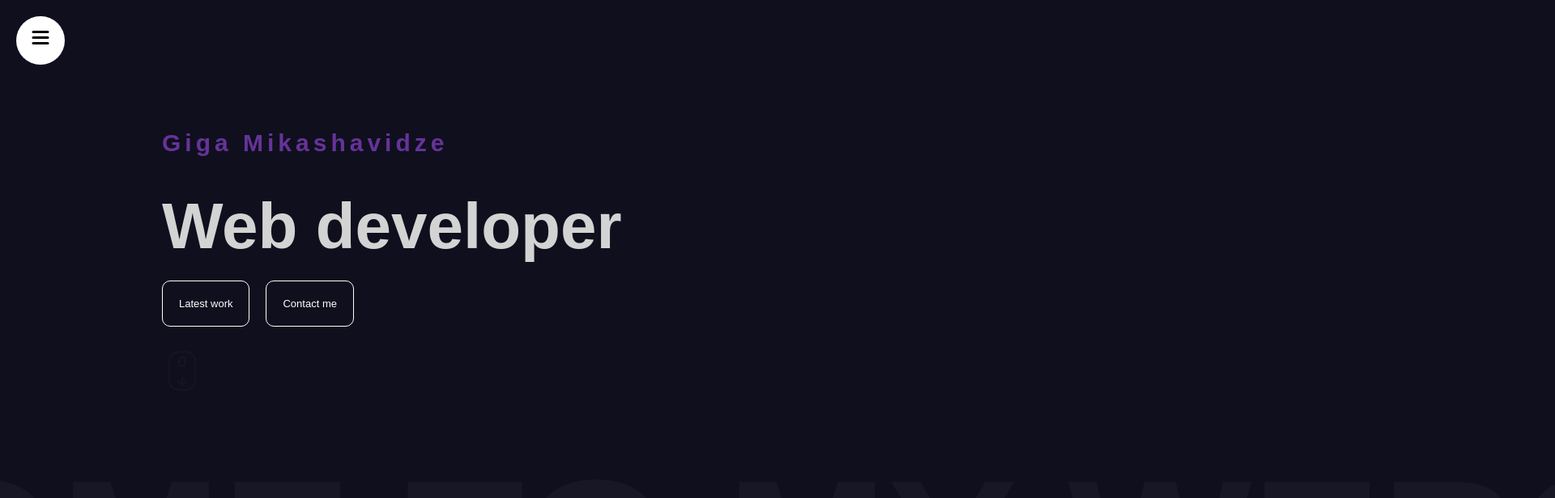
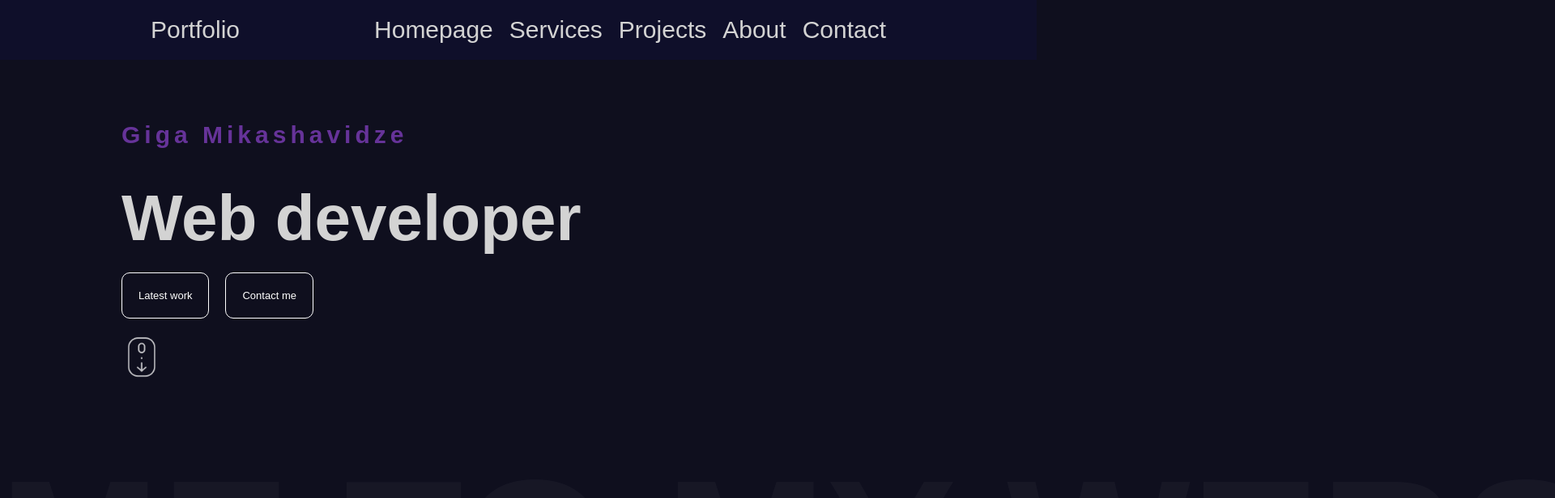
Before and after one commit to giga541/portfolio, a React (Vite) app: page / in a window 1280 px wide. Shown: the top 616 px of the page at 81% size, 1920 px wide, since content can reach past the window. Built offline with nearby package versions, Linux system fonts and the light colour scheme.

Commit message:
change styles

```diff
--- a/src/App.jsx
+++ b/src/App.jsx
@@ -1,5 +1,4 @@
 import "./app.scss";
-import Sidebar from "./components/sidebar/Sidebar";
 import Hero from "./components/hero/Hero";
 import Services from "./components/services/Services";
 import Projects from "./components/projects/Projects";
@@ -9,7 +8,6 @@ function App() {
   return (
     <div>
       <section id="Homepage">
-        <Sidebar />
         <Hero />
       </section>
       <section id="Services">
@@ -18,8 +16,10 @@ function App() {
       <section id="Projects">
         <Projects />
       </section>
-      {/* <section id="About">About</section> */}
-      <section id="Contact">{/* <Contact /> */}</section>
+      <section id="About">About</section>
+      <section id="Contact">
+        <Contact />
+      </section>
     </div>
   );
 }
--- a/src/app.scss
+++ b/src/app.scss
@@ -21,7 +21,7 @@ a {
 }
 
 section {
-  // height: 100vh;
+  height: 100vh;
   // scroll-snap-align: center;
 }
 
--- /dev/null
+++ b/src/components/hero/Header.jsx
@@ -0,0 +1,37 @@
+import "./header.scss";
+import { motion } from "framer-motion";
+
+const variants = {
+  initial: { x: -500, opacity: 0 },
+  animate: {
+    x: 0,
+    opacity: 1,
+    transition: { duration: 1, staggerChildren: 0.1 },
+  },
+};
+
+const Header = () => {
+  const items = ["Homepage", "Services", "Projects", "About", "Contact"];
+
+  return (
+    <motion.div
+      className="header"
+      variants={variants}
+      initial="initial"
+      animate="animate"
+    >
+      <motion.div className="portfolio" variants={variants}>
+        Portfolio
+      </motion.div>
+      <motion.div className="items" variants={variants}>
+        {items.map(item => (
+          <a href={`#${item}`} key={item}>
+            {item}
+          </a>
+        ))}
+      </motion.div>
+    </motion.div>
+  );
+};
+
+export default Header;
--- a/src/components/hero/Hero.jsx
+++ b/src/components/hero/Hero.jsx
@@ -1,5 +1,6 @@
 import "./hero.scss";
 import { motion } from "framer-motion";
+import Header from "./Header";
 
 const textVariants = {
   initial: { x: -500, opacity: 0 },
@@ -25,6 +26,7 @@ const slidingVariants = {
 const Hero = () => {
   return (
     <div className="hero">
+      <Header />
       <div className="wrapper">
         <motion.div
           className="text-container"
--- /dev/null
+++ b/src/components/hero/header.scss
@@ -0,0 +1,29 @@
+@import "../../app.scss";
+
+.header {
+  background-color: rgb(15, 15, 42);
+  position: fixed;
+  width: 100%;
+  top: 0;
+  z-index: 1000;
+  display: flex;
+  justify-content: space-evenly;
+  padding: 20px;
+}
+
+.portfolio {
+  font-size: 30px;
+}
+
+.items {
+  display: flex;
+  gap: 20px;
+
+  a {
+    font-size: 30px;
+
+    @include mobile {
+      font-size: 20px;
+    }
+  }
+}
--- a/src/components/hero/hero.scss
+++ b/src/components/hero/hero.scss
@@ -5,8 +5,7 @@
 
   .wrapper {
     max-width: 1366px;
-    margin-top: 160px;
-    margin-left: 200px;
+    padding: 150px;
 
     .text-container {
       display: flex;
--- a/src/components/sidebar/Links.jsx
+++ /dev/null
@@ -1,32 +0,0 @@
-import { motion } from "framer-motion";
-
-const variants = {
-  open: { transition: { staggerChildren: 0.1 } },
-  closed: { transition: { staggerChildren: 0.05, staggerDirection: -1 } },
-};
-const itemVariants = {
-  open: { y: 0, opacity: 1 },
-  closed: { y: 50, opacity: 0 },
-};
-
-const Links = () => {
-  const items = ["Homepage", "Services", "Projects", "Contact", "About"];
-
-  return (
-    <motion.div className="links" variants={variants}>
-      {items.map(item => (
-        <motion.a
-          href={`#${item}`}
-          key={item}
-          variants={itemVariants}
-          whileHover={{ scale: 1.1 }}
-          whileTap={{ scale: 0.9 }}
-        >
-          {item}
-        </motion.a>
-      ))}
-    </motion.div>
-  );
-};
-
-export default Links;
--- a/src/components/sidebar/Sidebar.jsx
+++ /dev/null
@@ -1,50 +0,0 @@
-import "./sidebar.scss";
-import Links from "./Links";
-import ToggleButton from "./ToggleButton";
-import { useState, useEffect, useRef } from "react";
-import { motion } from "framer-motion";
-
-const variants = {
-  open: {
-    clipPath: "circle(1220px at 50px 50px)",
-    transition: { type: "spring", stiffnes: 20 },
-  },
-  closed: {
-    clipPath: "circle(30px at 50px 50px)",
-    transition: { delay: 0.5, type: "spring", damping: 40, stiffness: 200 },
-  },
-};
-
-const Sidebar = () => {
-  const [open, setOpen] = useState(false);
-
-  let sidebarRef = useRef();
-
-  useEffect(() => {
-    let handleSidebar = e => {
-      if (!sidebarRef.current.contains(e.target)) {
-        setOpen(false);
-      }
-    };
-    document.addEventListener("mousedown", handleSidebar);
-
-    return () => {
-      document.removeEventListener("mousedown", handleSidebar);
-    };
-  });
-
-  return (
-    <motion.div
-      className="sidebar"
-      animate={open ? "open" : "closed"}
-      ref={sidebarRef}
-    >
-      <motion.div className="backgorund" variants={variants}>
-        <Links />
-      </motion.div>
-      <ToggleButton onOpen={setOpen} />
-    </motion.div>
-  );
-};
-
-export default Sidebar;
--- a/src/components/sidebar/ToggleButton.jsx
+++ /dev/null
@@ -1,40 +0,0 @@
-import { motion } from "framer-motion";
-
-const ToggleButton = ({ onOpen }) => {
-  return (
-    <button onClick={() => onOpen(prev => !prev)}>
-      <svg width="23" height="23" viewBox="0 0 23 23">
-        <motion.path
-          strokeWidth="3"
-          stroke="black"
-          strokeLinecap="round"
-          variants={{
-            closed: { d: "M 2 2.5 L 20 2.5" },
-            open: { d: "M 3 16.5 L 17 2.5" },
-          }}
-        />
-        <motion.path
-          strokeWidth="3"
-          stroke="black"
-          strokeLinecap="round"
-          d="M 2 9.4 L 20 9.4"
-          variants={{
-            closed: { opacity: 1 },
-            open: { opacity: 0 },
-          }}
-        />
-        <motion.path
-          strokeWidth="3"
-          stroke="black"
-          strokeLinecap="round"
-          variants={{
-            closed: { d: "M 2 16.5 L 20 16.5" },
-            open: { d: "M 3 2.5 L 17 16.5" },
-          }}
-        />
-      </svg>
-    </button>
-  );
-};
-
-export default ToggleButton;
--- a/src/components/sidebar/sidebar.scss
+++ /dev/null
@@ -1,53 +0,0 @@
-@import "../../app.scss";
-
-.sidebar {
-  display: flex;
-  flex-direction: column;
-  align-items: center;
-  justify-content: center;
-  background-color: white;
-  color: black;
-
-  .backgorund {
-    position: fixed;
-    top: 0;
-    left: 0;
-    bottom: 0;
-    width: 400px;
-    background: white;
-
-    @include mobile {
-      width: 200px;
-    }
-
-    .links {
-      display: flex;
-      flex-direction: column;
-      align-items: center;
-      justify-content: center;
-      position: absolute;
-      width: 100%;
-      height: 100%;
-      gap: 20px;
-
-      a {
-        font-size: 40px;
-
-        @include mobile {
-          font-size: 20px;
-        }
-      }
-    }
-  }
-  button {
-    width: 50px;
-    height: 50px;
-    border-radius: 50%;
-    position: fixed;
-    top: 25px;
-    left: 25px;
-    background-color: transparent;
-    border: none;
-    cursor: pointer;
-  }
-}
```
